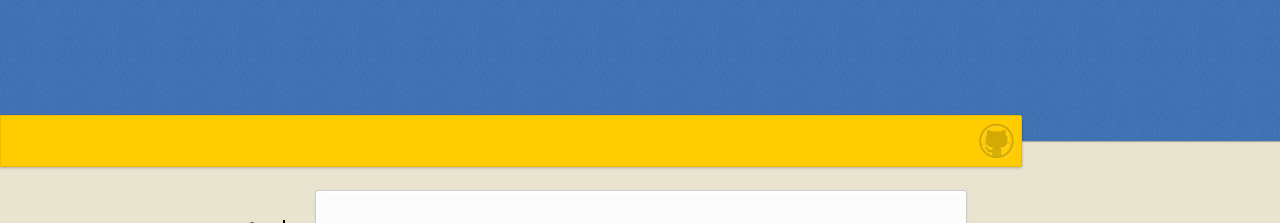
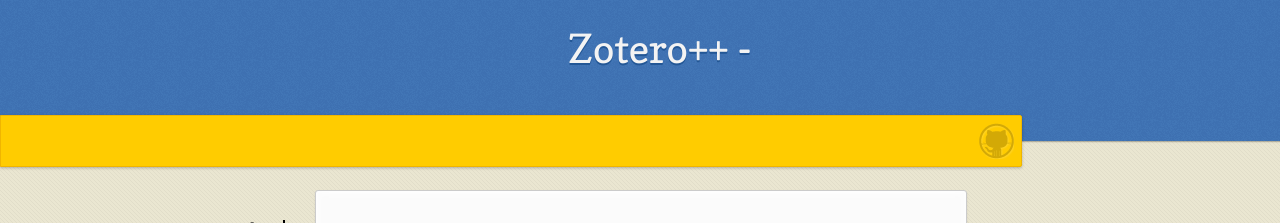
Before and after one commit to edwinksl/ZotPlus.github.io, a Jekyll site: the page built from pdf.md, in a window 1280 px wide. Shown: the top 223 px of the page. Built offline with Jekyll 4.4.1, drawn with Linux system fonts in a browser that asks for light colours; nearby versions of some CDN libraries.

Commit message:
ascii-rename 0.0.40 / auto-index 0.0.36 / better-bibtex 0.11.1 / debug-bridge 0.0.20 / link-local-files 0.0.9 / opds 0.0.10 / report-customizer 0.2.13

```diff
--- a/_layouts/default.html
+++ b/_layouts/default.html
@@ -1,3 +1,4 @@
+{% assign root = site.data.meta['/index.html'] %}
 {% assign current = site.data.meta[page.url] %}
 {% assign project = current.project %}
 {% assign pages = current.pages %}
@@ -21,7 +22,16 @@
   </head>
   <body>
       <header>
-        <h1>{{ project.title }} {% unless project.title == page.title %} - {{ page.title }} {% endunless %}</h1>
+        <h1>
+          {% if project.title == page.title %}
+            {% unless project.title == root.title %}
+              {{ root.title }} -
+            {% endunless %}
+          {% else %}
+            {{ project.title }} -
+          {% endif %}
+          {{ page.title }}
+        </h1>
         <p></p>
       </header>
 
```
